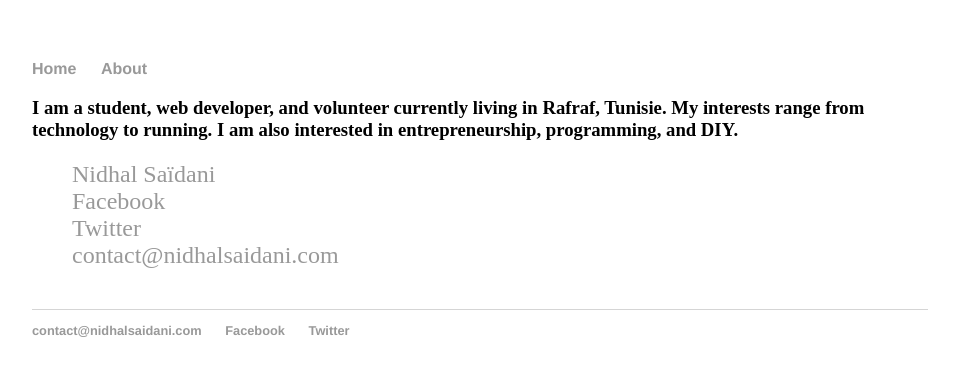
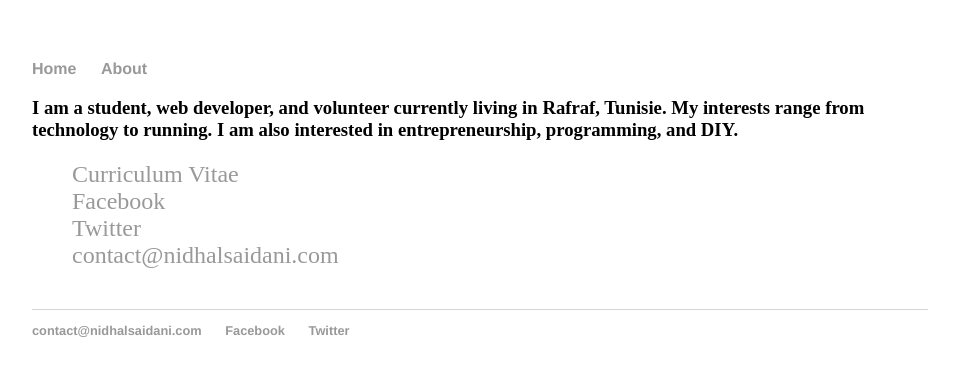
Before and after one commit to nidhalsaidani/nidhalsaidani.github.io, a Jekyll site: the page built from about/index.html, in a window 1280 px wide. Shown: the top 376 px of the page, without its empty margins (160-1119 px from the left). Built offline with Jekyll 4.4.1, drawn with Linux system fonts in a browser that asks for light colours; Markdown is read by kramdown in place of the engine named in the settings.

Commit message:
Update index.html

```diff
--- a/about/index.html
+++ b/about/index.html
@@ -6,7 +6,7 @@ title: Nidhal Saïdani's About
 	<ul class="posts">
 
 
-	    <li><a href="https://nidhalsaidani.com" title="Nidhal Saïdani">Nidhal Saïdani</a></li>
+	    <li><a href="https://nidhalsaidani.com/pdf/CV_NS_2020.pdf" title="Curriculum Vitae">Curriculum Vitae</a></li>
 		<li><a href="https://facebook.com/NidhalSaidani" title="Facebook">Facebook</a></li>
 			<li><a href="https://twitter.com/NidhalSaidani" title="Twitter">Twitter</a></li>
 				<li><a href="mailto:contact@nidhalsaidani.com" title="contact@nidhalsaidani.com">contact@nidhalsaidani.com</a></li>
```
